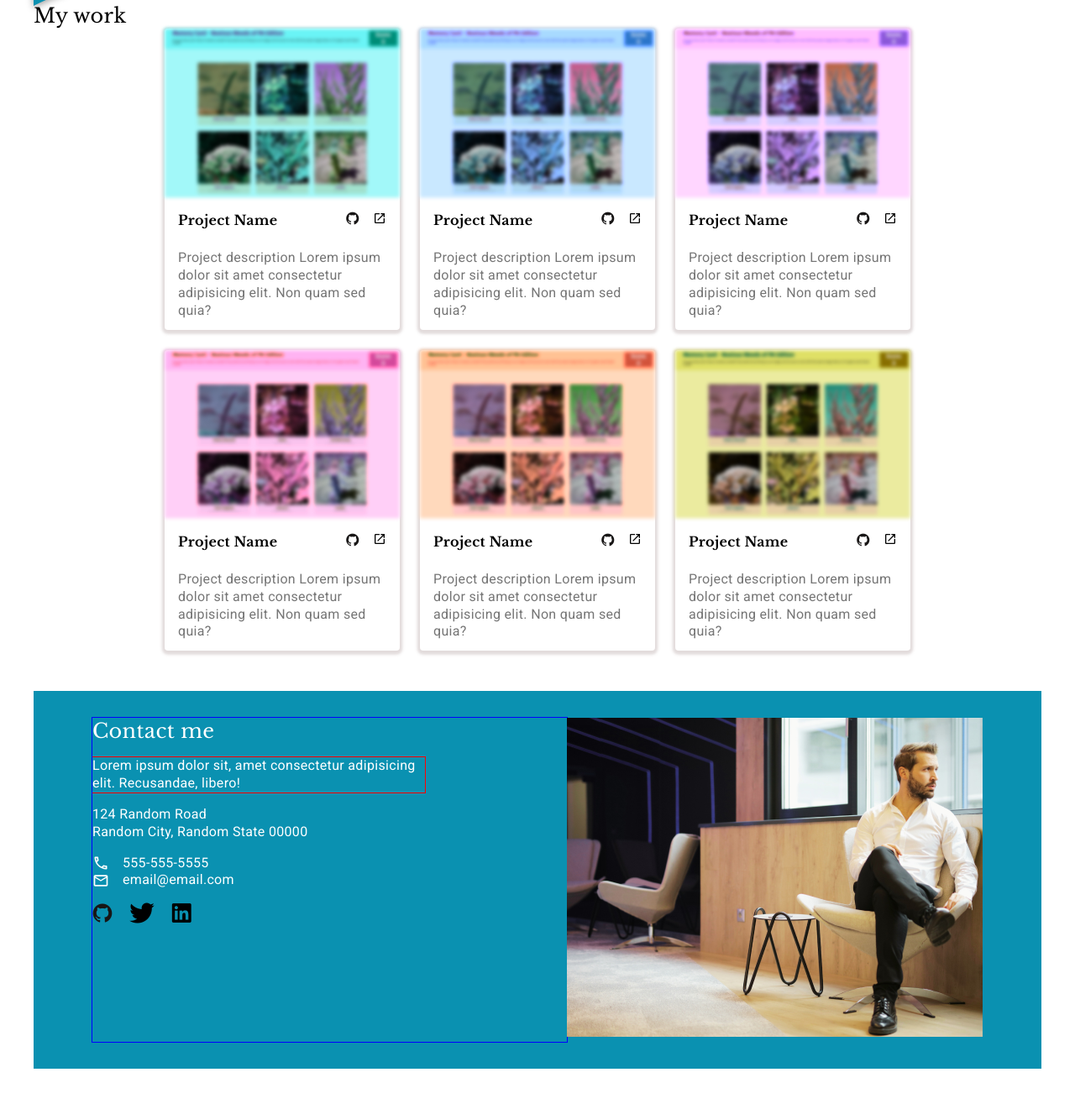
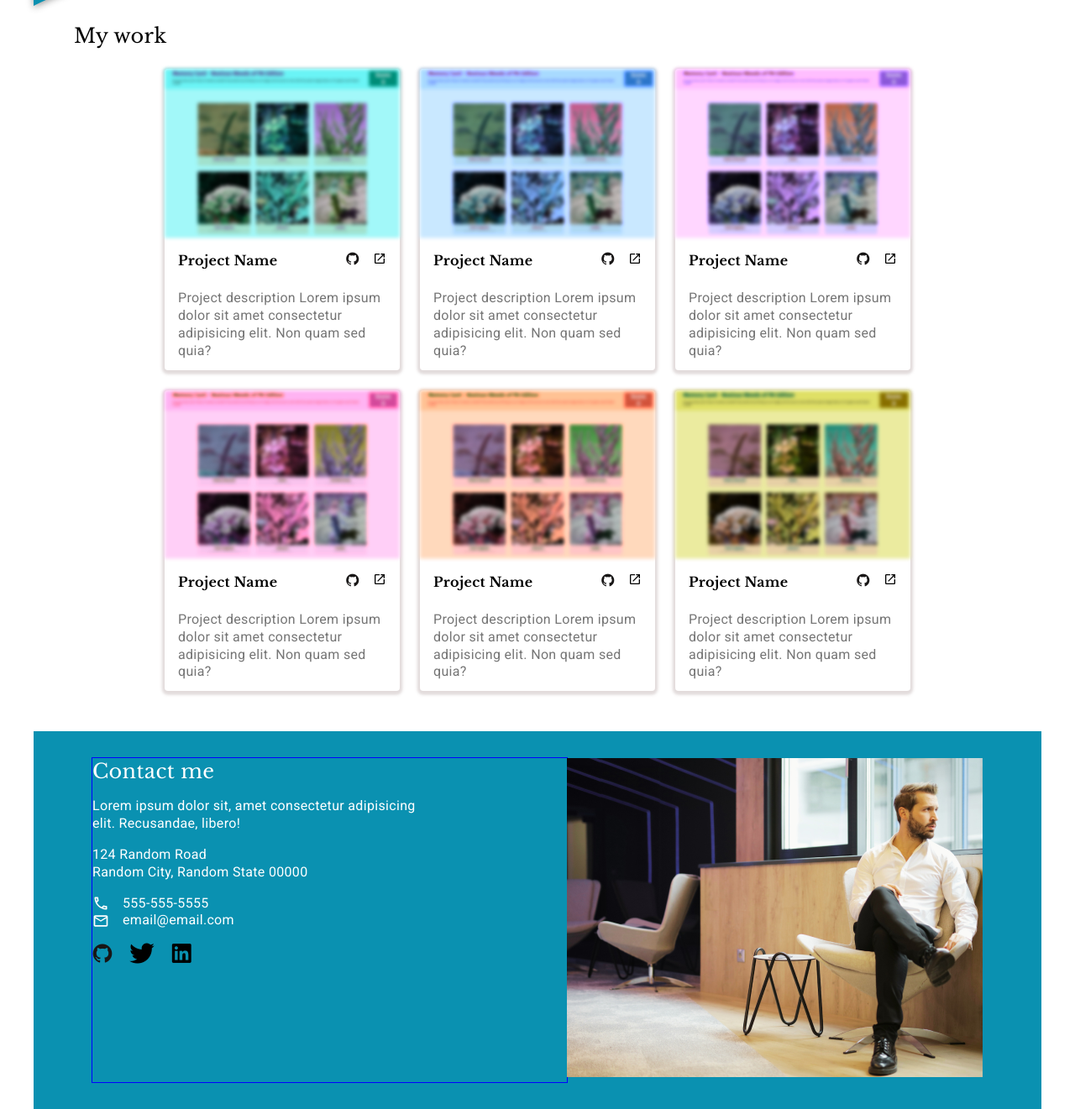
Before and after one commit to JustWaveThings/responsive_portfolio, a website: page index.html in a window 1280 px wide. Shown: the part 473-1794 px from the top of the page at 84% size. Before the commit the page ends 1746 px from the top, so only its background shows below. Drawn offline with nearby package versions, Linux system fonts and the light colour scheme.

Commit message:
Desktop design complete

```diff
--- a/index.html
+++ b/index.html
@@ -44,14 +44,14 @@
             <a href="https://github.com/JustWaveThings" target="_blank"> <i title=" github profile" class="devicon-github-original colored"></i></a>
             <a href="https://twitter.com/JustWaveThings" target="_blank">
               <i class="devicon-twitter-original" title=" twitter profile"></i></a>
-            <a href="https://linkedin.com/in/fredlove0000" target="_blank"><i class="devicon-linkedin-plain" title=" LinkedIn profile"></i></a>
+            <a href="https://linkedin.com/in/randomguy" target="_blank"><i class="devicon-linkedin-plain" title=" LinkedIn profile"></i></a>
 
           </div>
         </div>
     </section>
     <section class="projects">
       <header>
-        <h2 class="h2">My work</h2>
+        <h2 class="h2 work">My work</h2>
       </header>
       <div class="projects-container">
         <div class="proj-cont">
@@ -134,7 +134,7 @@
           <a href="https://github.com/JustWaveThings" target="_blank"> <i title=" github profile" class="devicon-github-original colored"></i></a>
           <a href="https://twitter.com/JustWaveThings" target="_blank">
             <i class="devicon-twitter-original" title=" twitter profile"></i></a>
-          <a href="https://linkedin.com/in/fredlove0000" target="_blank"><i class="devicon-linkedin-plain" title=" LinkedIn profile"></i></a>
+          <a href="https://linkedin.com/randomguy" target="_blank"><i class="devicon-linkedin-plain" title=" LinkedIn profile"></i></a>
         </div>
       </div>
       <picture class="contact-picture">
--- a/style.css
+++ b/style.css
@@ -133,8 +133,12 @@ body {
   font-family: var(--title-font);
   font-size: var(--header-font-size);
   color: var(--header-text-color);
-  margin: none;
   padding: none;
+}
+
+.h2.work,
+.h2.contact {
+  margin: 1.5rem 3rem;
 }
 
 .projects-container {
@@ -163,7 +167,7 @@ body {
 .contact {
   background-color: var(--background-accent);
   color: var(--text-color-light);
-  padding: 2rem 2.5rem;
+  padding: 2rem 3rem;
   flex-direction: row;
   flex-wrap: nowrap;
   margin-bottom: 0;
@@ -189,7 +193,7 @@ body {
 
 .contact-info-cont > p:first-of-type {
   margin: 1rem 0rem;
-  outline: 1px solid red;
+
   max-width: 70%;
 }
 
```
